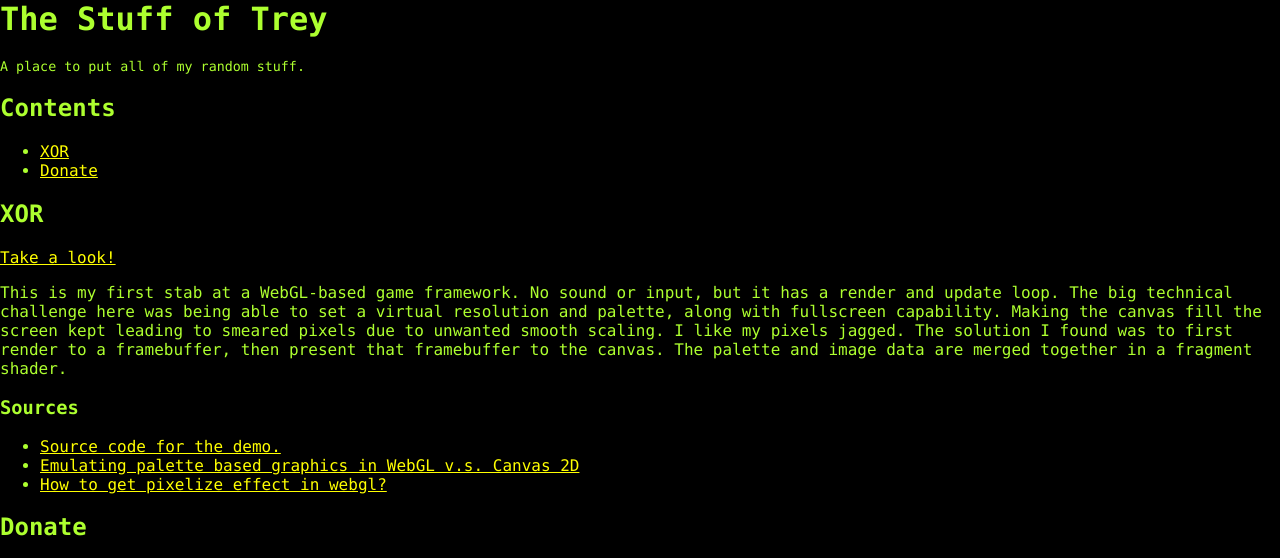
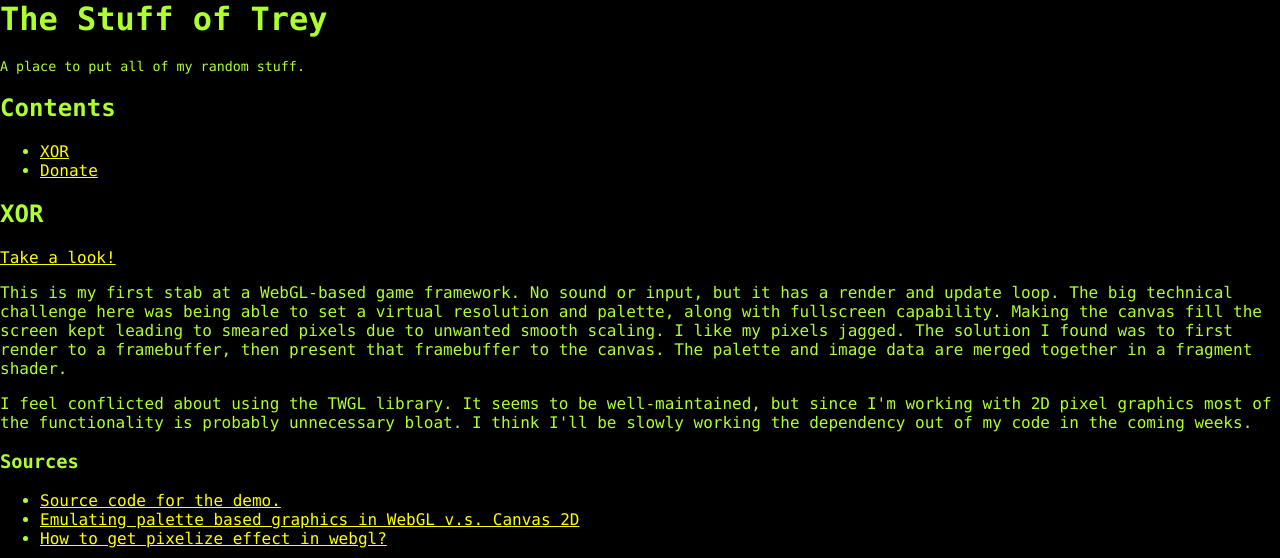
Before and after one commit to treytomes/treytomes.github.io, a plain HTML site: page index.html in a window 1280 px wide. Shown: the top 558 px of the page. Drawn offline with Linux system fonts and the light colour scheme.

Commit message:
Documentation.

```diff
--- a/index.html
+++ b/index.html
@@ -32,6 +32,13 @@
         together in a fragment shader.
     </p>
 
+    <p>
+        I feel conflicted about using the TWGL library.  It seems to be well-maintained,
+        but since I'm working with 2D pixel graphics most of the functionality is probably
+        unnecessary bloat.  I think I'll be slowly working the dependency out of my code
+        in the coming weeks.
+    </p>
+
     <h3>Sources</h3>
     <ul>
         <li><a href='https://github.com/treytomes/treytomes.github.io/blob/main/games/xor.js'>Source code for the demo.</a></li>
```
